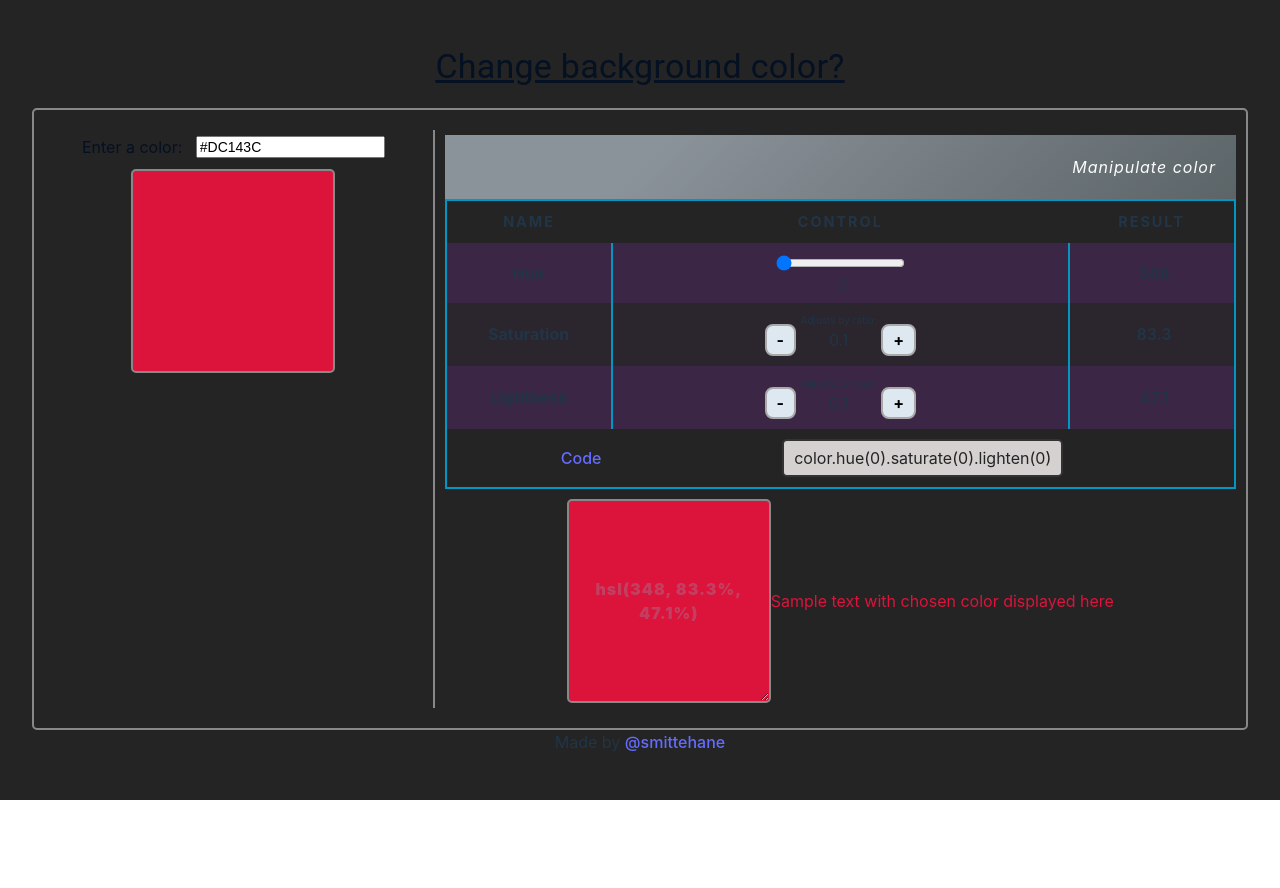
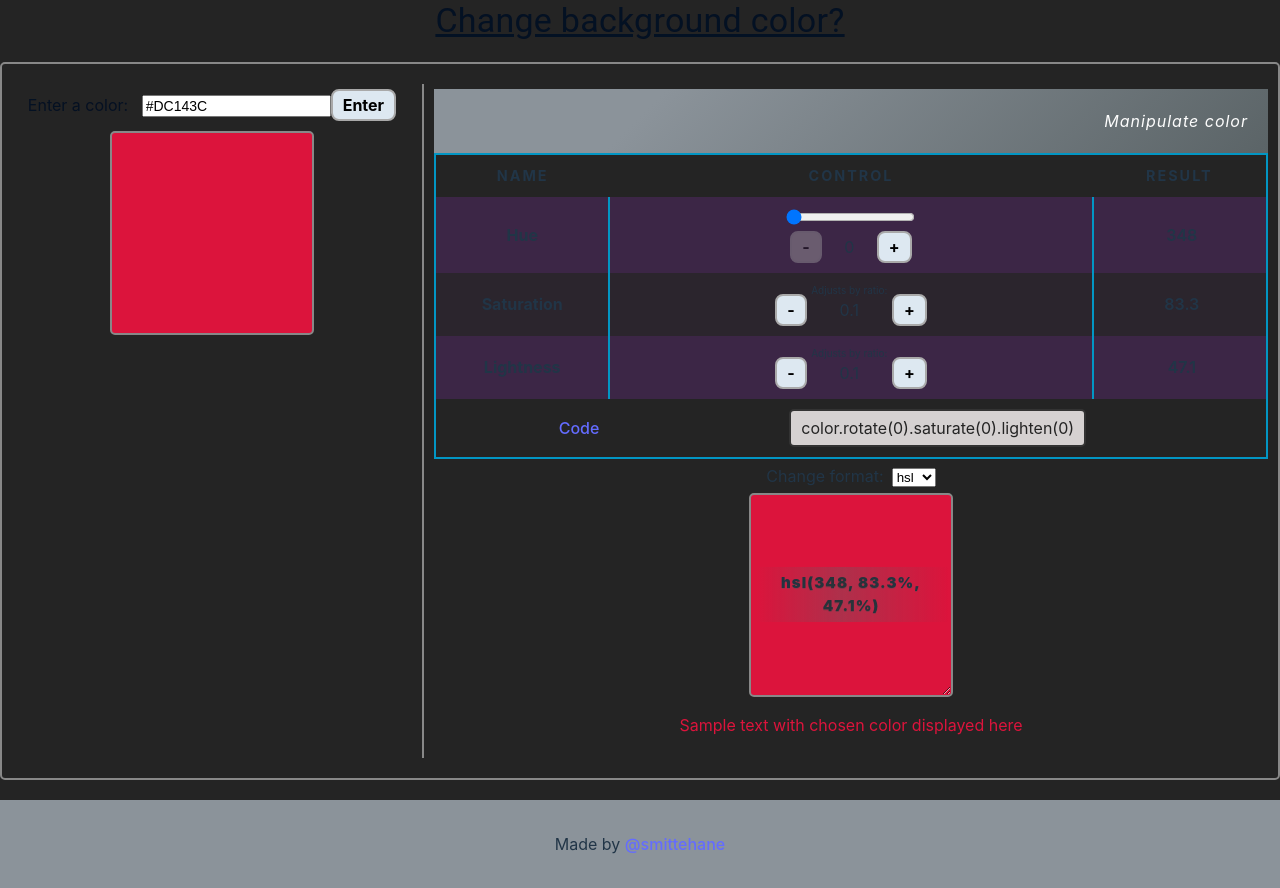
Before and after one commit to hane-smitter/palette-play, a React (Vite) app: page / in a window 1280 px wide. Before the commit the page ends 800 px from the top, so only its background shows below. Built offline with nearby package versions, Linux system fonts and the light colour scheme.

Commit message:
Update mixers with restore ability

```diff
--- a/src/App.css
+++ b/src/App.css
@@ -2,13 +2,13 @@ html,
 body {
   background-color: #242424;
   width: 100%;
-  height: 100%;
+  min-height: 100%;
+  margin: 0;
 }
 
 #root {
   max-width: 1280px;
   margin: 0 auto;
-  padding: 2rem;
   text-align: center;
 }
 
@@ -59,12 +59,25 @@ body {
   place-items: center;
 }
 
-.color-result p {
+.color-result .color-result-text-bg {
+  background-image: linear-gradient(
+    90deg,
+    transparent 2%,
+    #5b64675b 45%,
+    transparent 99%
+  );
+  isolation: isolate;
+}
+.color-result .color-result-text-bg p {
   font-weight: 900;
   margin: 0;
-  letter-spacing: 1px;
+  letter-spacing: 1.1px;
   text-transform: lowercase;
-  mix-blend-mode: exclusion;
+  mix-blend-mode: difference;
+  text-shadow: 0 1px #5b64675b;
+
+  padding: 5px 10px;
+  font-size: 15px;
 }
 
 .contrast {
@@ -95,6 +108,20 @@ input[type="color"] {
   background-color: #afadad;
   opacity: 0.4;
   cursor: not-allowed;
+}
+.btn.restore-btn {
+  background-image: linear-gradient(#ddd, darkgray);
+  font-size: 14px;
+  padding: 2px 4px;
+  position: absolute;
+  top: 0;
+  right: 0;
+  line-height: 1;
+  font-weight: 400;
+  border-radius: 4px;
+  opacity: 0.9;
+  letter-spacing: 0.5px;
+  text-transform: uppercase;
 }
 
 .row {
--- a/src/App.jsx
+++ b/src/App.jsx
@@ -5,6 +5,8 @@ import "./App.css";
 import LeftSide from "./components/LeftSide";
 import RightSide from "./components/RightSide";
 import BgColorPicker from "./components/BgColorChanger";
+
+let rightSideKey = 1;
 
 function App() {
   const [colorValue, setColorValue] = useState("#DC143C");
@@ -16,6 +18,13 @@ function App() {
   const colorChanger = useCallback(
     (value) => {
       setColorValue(value);
+    },
+    [colorValue]
+  );
+  const newColorPalette = useCallback(
+    (value) => {
+      setColorValue(value);
+      rightSideKey++;
     },
     [colorValue]
   );
@@ -60,11 +69,21 @@ function App() {
       )}
 
       <div className="buckle color-container">
-        <LeftSide colorValue={colorValue} setColorValue={colorChanger} />
-        <RightSide colorValue={colorValue} setColorValue={colorChanger} />
+        <LeftSide colorValue={colorValue} setColorValue={newColorPalette} />
+        <RightSide
+          colorValue={colorValue}
+          setColorValue={colorChanger}
+          key={rightSideKey}
+        />
       </div>
 
-      <footer>
+      <footer
+        style={{
+          marginTop: "20px",
+          backgroundColor: "#8b939a",
+          padding: "2rem 0",
+        }}
+      >
         Made by <a href="https://twitter.com/smitterhane">@smittehane</a>
       </footer>
     </>
--- a/src/components/LeftSide.jsx
+++ b/src/components/LeftSide.jsx
@@ -1,6 +1,16 @@
+import { useState } from "react";
+
 const LeftSide = ({ colorValue, setColorValue }) => {
+  const [colorInput, setcolorInput] = useState(colorValue);
+
   function handleColorChange(event) {
-    setColorValue(event.target.value);
+    setcolorInput(event.target.value);
+  }
+
+  function handleColorSubmit(event) {
+    event.preventDefault();
+    // console.log(event.target["color-value"].value);
+    setColorValue(event.target["color-value"].value);
   }
 
   return (
@@ -10,13 +20,16 @@ const LeftSide = ({ colorValue, setColorValue }) => {
           Enter a color:&nbsp;&nbsp;&nbsp;
         </label>
         <br />
+        <form onSubmit={handleColorSubmit}>
           <input
             // type="color"
             name="color-value"
             id="color-val"
-          value={colorValue}
+            value={colorInput}
             onChange={handleColorChange}
           />
+          <button type="submit" className="btn">Enter</button>
+        </form>
       </div>
       <div className="color-result-box">
         <div
--- a/src/components/Mixers.jsx
+++ b/src/components/Mixers.jsx
@@ -1,8 +1,10 @@
-import React, { useState, useRef } from "react";
+import React, { useState, useRef, useEffect } from "react";
 import Color from "color";
 
 function Mixers({ colorValue, colorUpdater }) {
   const color = new Color(colorValue);
+
+  // console.log({ color });
 
   const [, triggerRender] = useState(false); // To be used when we need to trigger rerender manually
   const colorTransform = useRef(color);
@@ -11,6 +13,7 @@ function Mixers({ colorValue, colorUpdater }) {
   const saturationRatio = useRef(0.1);
   const lightnessRatio = useRef(0.1);
 
+  const hueResult = Math.round(colorHSL.current?.color[0] * 100) / 100;
   const codeHue =
     Math.round(
       (colorHSL.current?.color[0] - Color(colorValue).hsl()?.color[0]) * 1000
@@ -19,23 +22,52 @@ function Mixers({ colorValue, colorUpdater }) {
   const saturationResult = Math.round(colorHSL.current?.color[1] * 10) / 10;
   const saturation1 = colorHSL.current?.color[1];
   const saturation2 = Color(colorValue).hsl()?.color[1];
-  const codeSaturation = Math.abs(
-    Math.round(((saturation1 - saturation2) / saturation2) * 1000) / 1000
-  );
+  const s_calc_divisor = saturation2 || 1; // To avoid Infinity result when saturation is 0
+  const s_calculation = (saturation1 - saturation2) / s_calc_divisor;
+  const codeSaturation = Math.abs(Math.round(s_calculation * 1000) / 1000);
+  // console.log(
+  //   "codeSaturation %d:: S1:%d S2:%d",
+  //   codeSaturation,
+  //   saturation1,
+  //   saturation2
+  // );
+
   const lightnessResult = Math.round(colorHSL.current?.color[2] * 10) / 10;
   const lightness1 = colorHSL.current?.color[2];
   const lightness2 = Color(colorValue).hsl()?.color[2];
-  const codeLightness = Math.abs(
-    Math.round(((lightness1 - lightness2) / lightness2) * 1000) / 1000
-  );
+  const l_calc_divisor = lightness2 || 1; // To avoid Infinity result when lightness is 0
+  const l_calculation = (lightness1 - lightness2) / l_calc_divisor;
+  const codeLightness = Math.abs(Math.round(l_calculation * 1000) / 1000);
 
-  function handleHueChange(event, direction) {
-    const newValue = event.target.value;
+  // useEffect(() => {
+  //   console.log("Colorvalue HAS CHANGED!!: ", color);
+  //   colorTransform.current = color;
+  //   colorHSL.current = color.hsl();
+
+  //   colorUpdater({
+  //     hue: Math.round(color.hsl()?.color[0] * 100) / 100,
+  //     saturation: Math.round(color.hsl()?.color[1] * 10) / 10,
+  //     lightness: Math.round(color.hsl()?.color[2] * 10) / 10,
+  //   });
+
+  //   setHueSliderVal(0);
+  // }, [colorValue]);
+
+  function handleHueChange(inpValue, direction) {
+    const newValue = inpValue;
+
     const newColorDiff = colorTransform.current.rotate(newValue);
     colorTransform.current = newColorDiff;
 
     colorHSL.current = newColorDiff.hsl();
-    colorUpdater(newColorDiff.hsl().string());
+    // console.log("NEW Hue Diff color: ", newColorDiff.hsl());
+    colorUpdater({
+      hue: Math.round(newColorDiff.hsl()?.color[0] * 100) / 100, // BUG on late update when we use hueResult Variable
+      saturation: saturationResult,
+      lightness: lightnessResult,
+    });
+
+    // Math.round(colorHSL.current?.color[0] * 100) / 100
 
     setHueSliderVal(newValue);
   }
@@ -44,15 +76,33 @@ function Mixers({ colorValue, colorUpdater }) {
     const ratio = saturationRatio.current;
 
     if (direction == "plus") {
-      var newColorDiff = colorTransform.current.saturate(ratio);
+      var newColorDiff;
+      colorTransform.current.hsl()?.color[1] == 0
+        ? (newColorDiff = Color({
+            h: colorTransform.current.hsl()?.color[0],
+            s: ratio + 0.6,
+            l: colorTransform.current.hsl()?.color[2],
+          }))
+        : (newColorDiff = colorTransform.current.saturate(ratio));
     } else {
-      var newColorDiff = colorTransform.current.desaturate(ratio);
+      var newColorDiff;
+      colorTransform.current.hsl()?.color[1] == 0
+        ? (newColorDiff = Color({
+            h: colorTransform.current.hsl()?.color[0],
+            s: ratio + 0.6,
+            l: colorTransform.current.hsl()?.color[2],
+          }))
+        : (newColorDiff = colorTransform.current.desaturate(ratio));
     }
 
     colorTransform.current = newColorDiff;
 
     colorHSL.current = newColorDiff.hsl();
-    colorUpdater(newColorDiff.hsl().string());
+    colorUpdater({
+      hue: hueResult,
+      saturation: Math.round(newColorDiff.hsl()?.color[1] * 10) / 10, // saturationResult has late updates
+      lightness: lightnessResult,
+    });
 
     triggerRender((prev) => !prev); // To update UI
   }
@@ -61,15 +111,33 @@ function Mixers({ colorValue, colorUpdater }) {
     const ratio = lightnessRatio.current;
 
     if (direction == "plus") {
-      var newColorDiff = colorTransform.current.lighten(ratio);
+      var newColorDiff;
+      colorTransform.current.hsl()?.color[2] == 0
+        ? (newColorDiff = Color({
+            h: colorTransform.current.hsl()?.color[0],
+            s: colorTransform.current.hsl()?.color[1],
+            l: ratio + 0.6,
+          }))
+        : (newColorDiff = colorTransform.current.lighten(ratio));
     } else {
-      var newColorDiff = colorTransform.current.darken(ratio);
+      var newColorDiff;
+      colorTransform.current.hsl()?.color[2] == 0
+        ? (newColorDiff = Color({
+            h: colorTransform.current.hsl()?.color[0],
+            s: colorTransform.current.hsl()?.color[1],
+            l: ratio + 0.6,
+          }))
+        : (newColorDiff = colorTransform.current.darken(ratio));
     }
 
     colorTransform.current = newColorDiff;
 
     colorHSL.current = newColorDiff.hsl();
-    colorUpdater(newColorDiff.hsl().string());
+    colorUpdater({
+      hue: hueResult,
+      saturation: saturationResult,
+      lightness: Math.round(newColorDiff.hsl()?.color[2] * 10) / 10, //l ightnessResult holds delayed updated value
+    });
 
     triggerRender((prev) => !prev); // To update UI
   }
@@ -97,7 +165,7 @@ function Mixers({ colorValue, colorUpdater }) {
                     min={0}
                     max={360}
                     step={1}
-                    onChange={(e) => handleHueChange(e, "minus")}
+                    onChange={(e) => handleHueChange(e.target.value, "minus")}
                   />
                   <span
                     style={{
@@ -106,14 +174,79 @@ function Mixers({ colorValue, colorUpdater }) {
                       lineHeight: "1",
                     }}
                   >
-                    &nbsp;{hueSliderVal}
+                    <button
+                      className="btn"
+                      onClick={(e) =>
+                        handleHueChange(
+                          Number(hueSliderVal) - 1 > 0
+                            ? Number(hueSliderVal) - 1
+                            : 0,
+                          "minus"
+                        )
+                      }
+                      disabled={hueSliderVal <= 0}
+                    >
+                      -
+                    </button>
+                    &nbsp; &nbsp; &nbsp;
+                    {hueSliderVal}
+                    &nbsp; &nbsp; &nbsp;
+                    <button
+                      className="btn"
+                      onClick={(e) =>
+                        handleHueChange(
+                          Number(hueSliderVal) + 1 < 360
+                            ? Number(hueSliderVal) + 1
+                            : 360,
+                          "plus"
+                        )
+                      }
+                      disabled={hueSliderVal >= 360}
+                    >
+                      +
+                    </button>
                   </span>
                 </span>
               </td>
-              <td>
-                <span style={{ fontWeight: 600 }}>
-                  &nbsp;{colorHSL.current?.color[0]}
-                </span>
+              <td style={{ position: "relative" }}>
+                {Math.round(colorHSL.current?.color[0] * 100) / 100 !==
+                  Math.round(color.hsl()?.color[0] * 100) / 100 && (
+                  <button
+                    className="btn restore-btn"
+                    style={{ fontSize: "10px" }}
+                    onClick={(e) => {
+                      // colorHSL.current?.color[0] = color.hsl()?.color[0];
+                      const hue = Math.round(color.hsl()?.color[0] * 100) / 100;
+                      const restoreHue = [
+                        hue,
+                        colorHSL.current?.color[1],
+                        colorHSL.current?.color[2],
+                      ];
+
+                      colorHSL.current = {
+                        ...color.hsl(),
+                        color: [...restoreHue],
+                      };
+                      colorTransform.current = Color({
+                        h: restoreHue[0],
+                        s: restoreHue[1],
+                        l: restoreHue[2],
+                      });
+
+                      colorUpdater({
+                        hue: restoreHue[0],
+                        saturation: restoreHue[1],
+                        lightness: restoreHue[2],
+                      });
+
+                      // console.log("HUE_Restore:: ", restoreHue);
+                      triggerRender((prev) => !prev);
+                    }}
+                  >
+                    restore
+                  </button>
+                )}
+                <span style={{ fontWeight: 600 }}>&nbsp;{hueResult}</span>
               </td>
             </tr>
             <tr>
@@ -147,7 +280,45 @@ function Mixers({ colorValue, colorUpdater }) {
                   </button>
                 </span>
               </td>
-              <td>
+              <td style={{ position: "relative" }}>
+                {Math.round(colorHSL.current?.color[1] * 10) / 10 !==
+                  Math.round(color.hsl()?.color[1] * 10) / 10 && (
+                  <button
+                    className="btn restore-btn"
+                    style={{ fontSize: "10px" }}
+                    onClick={(e) => {
+                      // colorHSL.current?.color[0] = color.hsl()?.color[0];
+                      const saturation =
+                        Math.round(color.hsl()?.color[1] * 10) / 10;
+                      const restoreSaturation = [
+                        colorHSL.current?.color[0],
+                        saturation,
+                        colorHSL.current?.color[2],
+                      ];
+
+                      colorHSL.current = {
+                        ...color.hsl(),
+                        color: [...restoreSaturation],
+                      };
+                      colorTransform.current = Color({
+                        h: restoreSaturation[0],
+                        s: restoreSaturation[1],
+                        l: restoreSaturation[2],
+                      });
+
+                      colorUpdater({
+                        hue: restoreSaturation[0],
+                        saturation: restoreSaturation[1],
+                        lightness: restoreSaturation[2],
+                      });
+
+                      // console.log("SATURATION_Restore:: ", restoreSaturation);
+                      triggerRender((prev) => !prev);
+                    }}
+                  >
+                    restore
+                  </button>
+                )}
                 <span style={{ fontWeight: 600 }}>
                   &nbsp;{saturationResult}
                 </span>
@@ -184,7 +355,45 @@ function Mixers({ colorValue, colorUpdater }) {
                   </button>
                 </span>
               </td>
-              <td>
+              <td style={{ position: "relative" }}>
+                {Math.round(colorHSL.current?.color[2] * 10) / 10 !==
+                  Math.round(color.hsl()?.color[2] * 10) / 10 && (
+                  <button
+                    className="btn restore-btn"
+                    style={{ fontSize: "10px" }}
+                    onClick={(e) => {
+                      // colorHSL.current?.color[0] = color.hsl()?.color[0];
+                      const lightness =
+                        Math.round(color.hsl()?.color[2] * 10) / 10;
+                      const restoreLightness = [
+                        colorHSL.current?.color[0],
+                        colorHSL.current?.color[1],
+                        lightness,
+                      ];
+
+                      colorHSL.current = {
+                        ...color.hsl(),
+                        color: [...restoreLightness],
+                      };
+                      colorTransform.current = Color({
+                        h: restoreLightness[0],
+                        s: restoreLightness[1],
+                        l: restoreLightness[2],
+                      });
+
+                      colorUpdater({
+                        hue: restoreLightness[0],
+                        saturation: restoreLightness[1],
+                        lightness: restoreLightness[2],
+                      });
+
+                      // console.log("LIGHTNESS_Restore:: ", restoreLightness);
+                      triggerRender((prev) => !prev);
+                    }}
+                  >
+                    restore
+                  </button>
+                )}
                 <span style={{ fontWeight: 600 }}>&nbsp;{lightnessResult}</span>
               </td>
             </tr>
@@ -202,7 +411,7 @@ function Mixers({ colorValue, colorUpdater }) {
               </th>
               <td colSpan="2">
                 <span className="generative-code">
-                  {`color.hue(${codeHue})`}
+                  {`color.rotate(${codeHue})`}
                   <wbr />
                   {`.${
                     colorHSL.current?.color[1] >=
@@ -222,81 +431,6 @@ function Mixers({ colorValue, colorUpdater }) {
             </tr>
           </tfoot>
         </table>
-
-        {/* <div className="row">
-          <span>Hue: </span>
-          <span>
-            <input
-              type="range"
-              value={hueSliderVal}
-              min={0}
-              max={360}
-              step={1}
-              onChange={(e) => handleHueChange(e, "minus")}
-            />
-            <span style={{ fontWeight: 600 }}>&nbsp;{colorHSL.current}</span>
-          </span>
-        </div>
-        <div className="row">
-          <span>Saturation: </span>
-          <span>
-            <button
-              className="btn"
-              onClick={(e) => handleSaturationChange(e, "minus")}
-              disabled={saturationRatio.current == 0}
-            >
-              -
-            </button>
-            &nbsp;
-            <span
-              style={{
-                width: "3ch",
-                display: "inline-block",
-                textAlign: "center",
-              }}
-            >
-              {saturationRatio.current}
-            </span>
-            &nbsp;
-            <button
-              className="btn"
-              onClick={(e) => handleSaturationChange(e, "plus")}
-              disabled={saturationRatio.current == 1}
-            >
-              +
-            </button>
-          </span>
-        </div>
-        <div className="row">
-          <span>Lightness: </span>
-          <span>
-            <button
-              className="btn"
-              onClick={(e) => handleLightnessChange(e, "minus")}
-              disabled={lightnessRatio == 0}
-            >
-              -
-            </button>
-            &nbsp;
-            <span
-              style={{
-                width: "3ch",
-                display: "inline-block",
-                textAlign: "center",
-              }}
-            >
-              {lightnessRatio}
-            </span>
-            &nbsp;
-            <button
-              className="btn"
-              onClick={(e) => handleLightnessChange(e, "plus")}
-              disabled={lightnessRatio == 1}
-            >
-              +
-            </button>
-          </span>
-        </div> */}
       </div>
     </>
   );
--- a/src/components/RightSide.jsx
+++ b/src/components/RightSide.jsx
@@ -1,42 +1,68 @@
-import { useState, useRef, useCallback } from "react";
+import { useState, useRef, useCallback, memo } from "react";
 import Color from "color";
+
 import Mixers from "./Mixers";
 
 const RightSide = ({ colorValue, setColorValue }) => {
   const [, triggerRender] = useState(false);
-  const manipulatedColor = useRef(Color(colorValue).hsl().string());
+  const [colorDisplayFormat, setColorDisplayFormat] = useState("hsl");
 
-  const colorUpdater = useCallback((color) => {
-    manipulatedColor.current = color;
-    triggerRender((prev) => !prev);
-  }, []);
+  const manipulatedColor = useRef(Color(colorValue));
+  let colorInView;
+
+  switch (colorDisplayFormat) {
+    case "hex":
+      colorInView = manipulatedColor.current.hex();
+      break;
+    case "rgb":
+      colorInView = manipulatedColor.current.rgb().string();
+      break;
+    case "hsl":
+      colorInView = manipulatedColor.current.hsl().string();
+      break;
+
+    default:
+      colorInView = manipulatedColor.current.hsl().string();
+  }
+
+  const colorUpdater = useCallback(
+    ({ hue, saturation, lightness }) => {
+      manipulatedColor.current = Color({
+        h: hue,
+        s: saturation,
+        l: lightness,
+      });
+      triggerRender((prev) => !prev);
+    },
+    [colorValue]
+  );
+  const setColorFormat = useCallback((format) => {
+    setColorDisplayFormat(format);
+  });
 
   return (
     <div>
       <div className="color-input-box">
         <Mixers colorValue={colorValue} colorUpdater={colorUpdater} />
       </div>
+      <FormatSelection
+        setColorFormat={setColorFormat}
+        colorFormat={colorDisplayFormat}
+      />
       <div className="color-result-box">
         <div
           className="color-result buckle"
           style={{
-            backgroundColor: `${manipulatedColor.current}`,
+            backgroundColor: `${colorInView}`,
             resize: "horizontal",
             overflow: "hidden",
           }}
         >
-          <p>{manipulatedColor.current}</p>
+          <div className="color-result-text-bg">
+            <p className="color-result-text">{colorInView}</p>
+          </div>
         </div>
-        {/* <p style={{ width: "100%" }} className="contrast">
-          Degree:{" "}
-          <span
-            // ref={displayRange}
-            style={{ width: "3ch", display: "inline-block" }}
-          >
-            {rangeValue}
-          </span>
-        </p> */}
-        <p style={{ color: `${manipulatedColor.current}` }}>
+        <p style={{ color: `${colorInView}`, width: "100%" }}>
           Sample text with chosen color displayed here
         </p>
       </div>
@@ -44,4 +70,28 @@ const RightSide = ({ colorValue, setColorValue }) => {
   );
 };
 
-export default RightSide;
+function FormatSelection({ setColorFormat, colorFormat }) {
+  const [selectedFormat, setSelectedFormat] = useState(colorFormat);
+
+  return (
+    <div>
+      <label htmlFor="color-format" style={{ marginRight: 8 }}>
+        Change format:
+      </label>
+      <select
+        id="color-format"
+        onChange={(e) => {
+          setSelectedFormat(e.target.value);
+          setColorFormat(e.target.value);
+        }}
+        value={selectedFormat}
+      >
+        <option value="rgb">rgb</option>
+        <option value="hsl">hsl</option>
+        <option value="hex">hex</option>
+      </select>
+    </div>
+  );
+}
+
+export default memo(RightSide);
```
Lines whose indentation alone changed are shown as unchanged.
